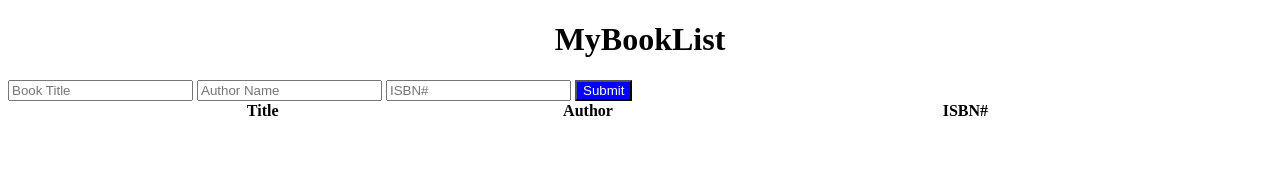
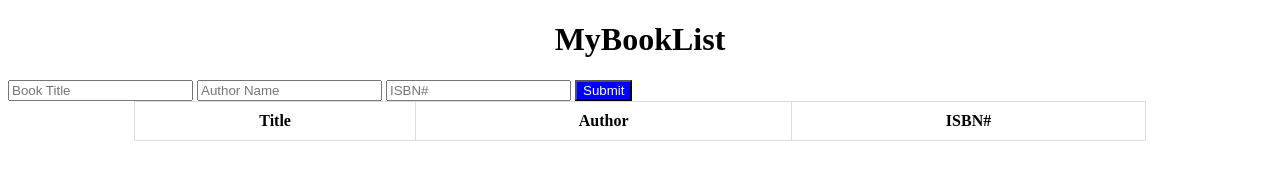
Before and after one commit to acciojob/book-list-chaurasiavipin, a website: page main.html in a window 1280 px wide. Drawn offline with Linux system fonts and the light colour scheme.

Commit message:
created a submission

```diff
--- a/styles.css
+++ b/styles.css
@@ -12,6 +12,11 @@ h1{
   margin: 0 auto;
   border-collapse: collapse;
 }
+.table th, .table td {
+  border: 1px solid #ddd;
+  padding: 10px;
+  text-align: center;
+}
 .delete {
   background-color: #e74c3c;
   color: white;
```
